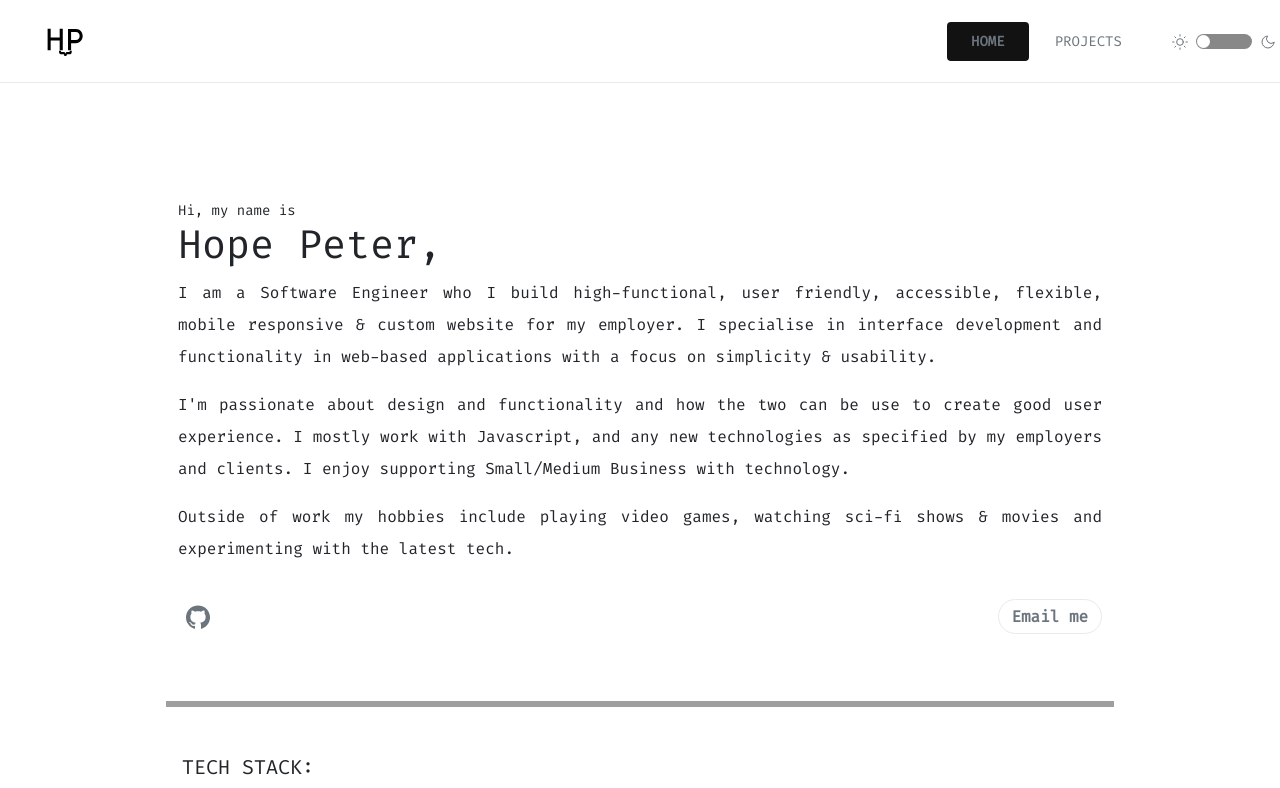
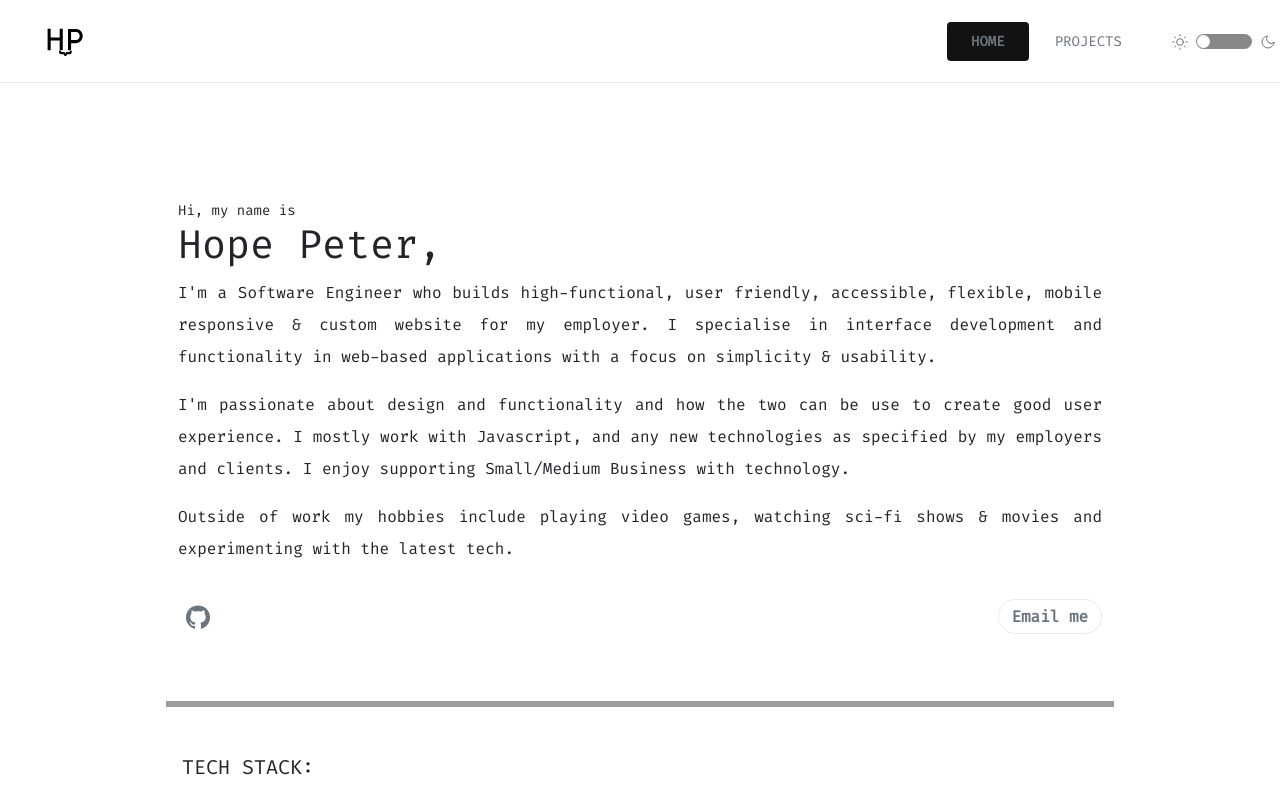
Before and after one commit to just-hope-netizen/portfolio, a React (Create React App) app: page / in a window 1280 px wide. Shown: the top 788 px of the page. Built offline with nearby package versions, Linux system fonts and the light colour scheme; grey boxes are pictures that could not be loaded.

Commit message:
fix typo

```diff
--- a/src/pages/home.jsx
+++ b/src/pages/home.jsx
@@ -12,7 +12,7 @@ function Home() {
         <small>Hi, my name is</small>
         <h1>Hope Peter,</h1>
         <p className='intro'>
-          I am a Software Engineer who I build high-functional, user friendly,
+          I'm a Software Engineer who builds high-functional, user friendly,
           accessible, flexible, mobile responsive & custom website for my
           employer. I specialise in interface development and functionality in
           web-based applications with a focus on simplicity & usability.
```
